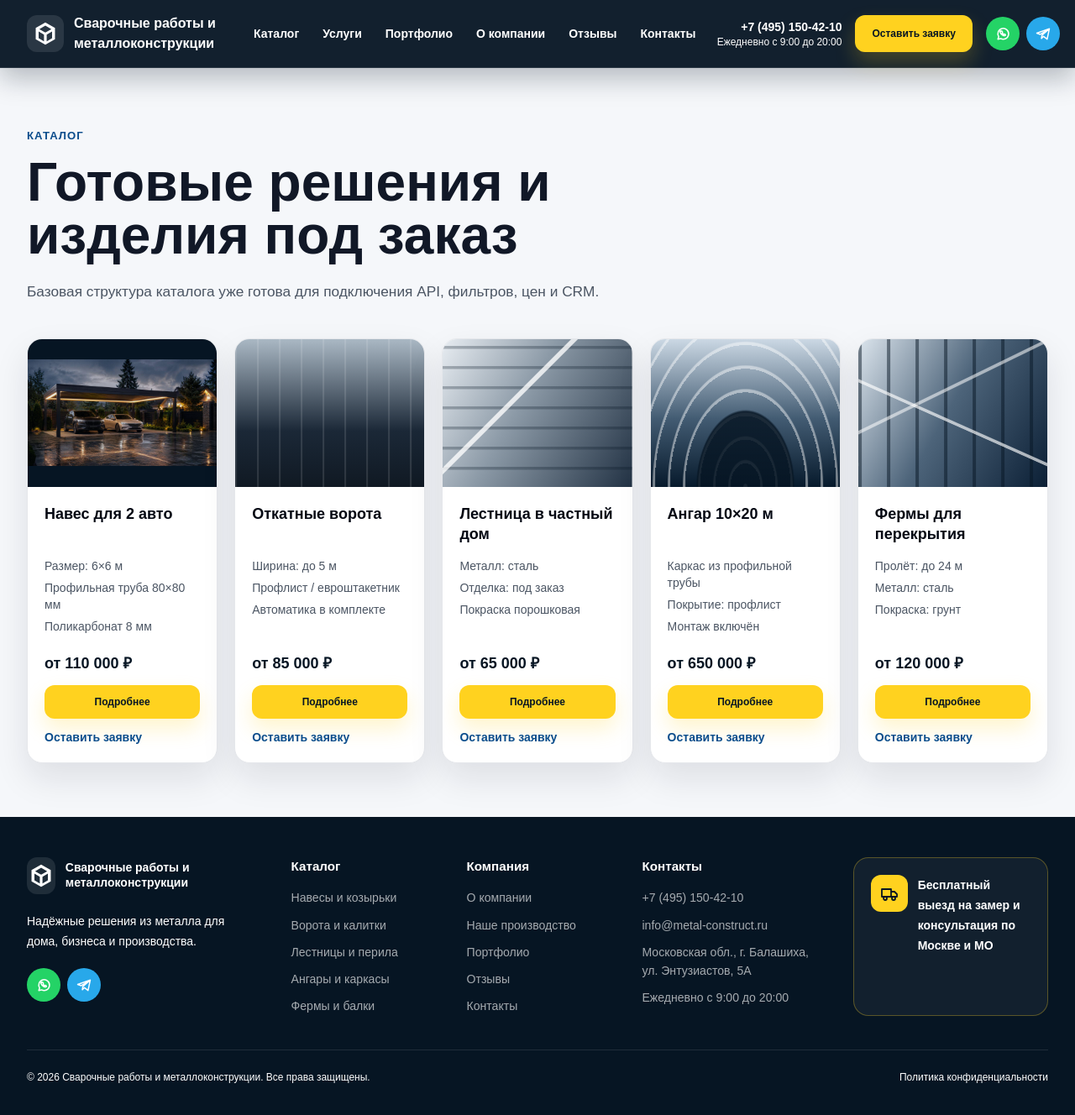
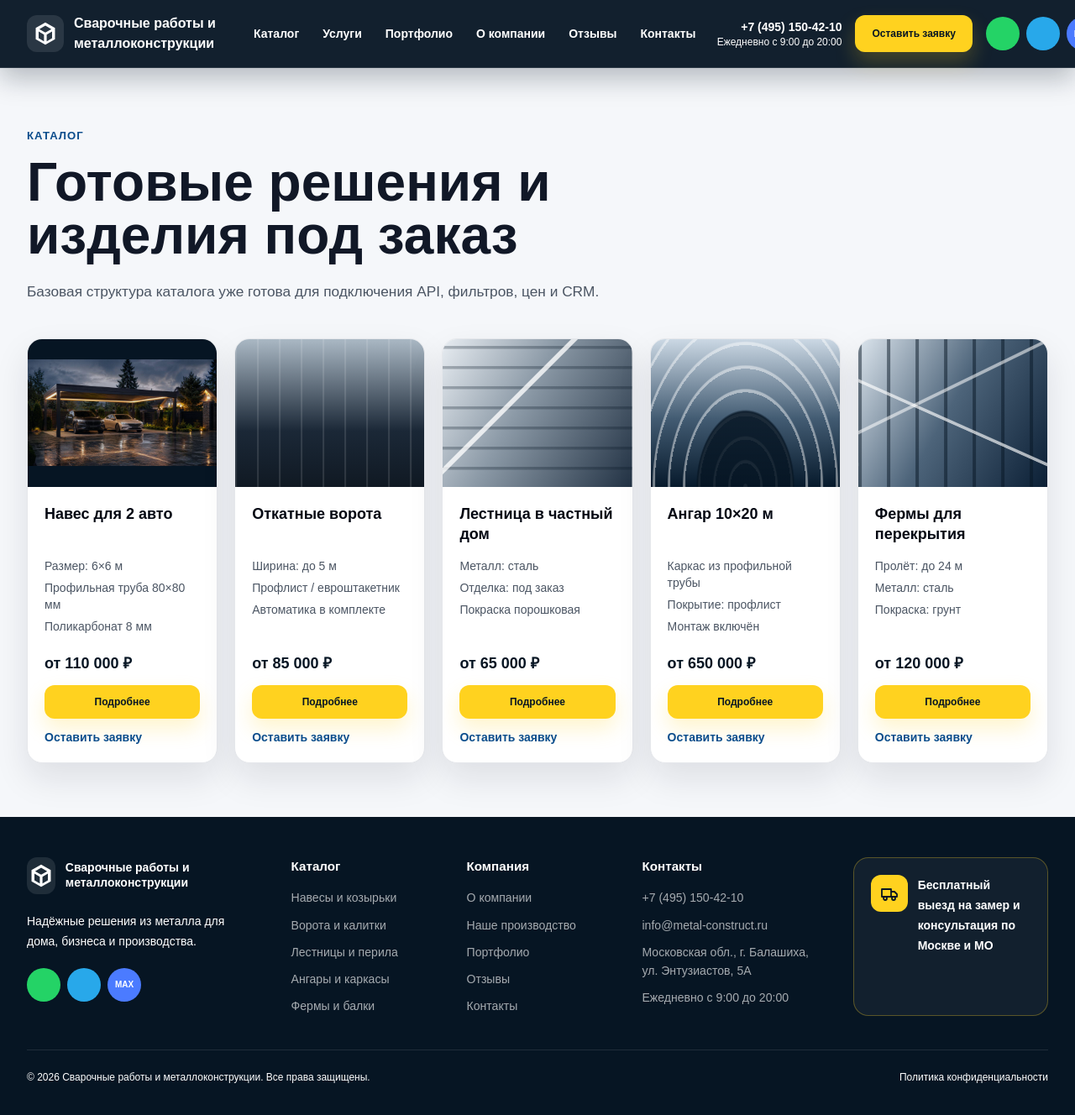
Before and after one commit to evgenykuimov-cloud/steel, a Next.js app: page /catalog in a window 1280 px wide. Shown: the top 1328 px of the page at 84% size. Built offline with nearby package versions, Linux system fonts and the light colour scheme.

Commit message:
Simplify messenger circles

```diff
--- a/src/components/Footer.tsx
+++ b/src/components/Footer.tsx
@@ -21,11 +21,14 @@ export function Footer() {
             Надёжные решения из металла для дома, бизнеса и производства.
           </p>
           <div className="mt-5 flex gap-2">
-            <a className="social-link bg-[#24D366]" href="https://wa.me/74951504210" aria-label="WhatsApp">
-              <Icon name="whatsapp" className="h-5 w-5" />
-            </a>
-            <a className="social-link bg-[#28A8EA]" href="https://t.me/" aria-label="Telegram">
-              <Icon name="telegram" className="h-5 w-5" />
+            <a className="social-link bg-[#24D366]" href="https://wa.me/74951504210" aria-label="WhatsApp" />
+            <a className="social-link bg-[#28A8EA]" href="https://t.me/" aria-label="Telegram" />
+            <a
+              className="social-link bg-[#4B7BFF] text-[10px] font-black uppercase"
+              href="https://max.ru/"
+              aria-label="MAX"
+            >
+              max
             </a>
           </div>
         </div>
--- a/src/components/Header.tsx
+++ b/src/components/Header.tsx
@@ -50,15 +50,19 @@ export function Header() {
               className="flex h-10 w-10 items-center justify-center rounded-full bg-[#24D366] text-white transition hover:scale-105"
               href="https://wa.me/74951504210"
               aria-label="Написать в WhatsApp"
-            >
-              <Icon name="whatsapp" className="h-5 w-5" />
-            </a>
+            />
             <a
               className="flex h-10 w-10 items-center justify-center rounded-full bg-[#28A8EA] text-white transition hover:scale-105"
               href="https://t.me/"
               aria-label="Написать в Telegram"
             >
-              <Icon name="telegram" className="h-5 w-5" />
+            </a>
+            <a
+              className="flex h-10 w-10 items-center justify-center rounded-full bg-[#4B7BFF] text-[10px] font-black uppercase tracking-normal text-white transition hover:scale-105"
+              href="https://max.ru/"
+              aria-label="Написать в MAX"
+            >
+              max
             </a>
           </div>
         </div>
```
